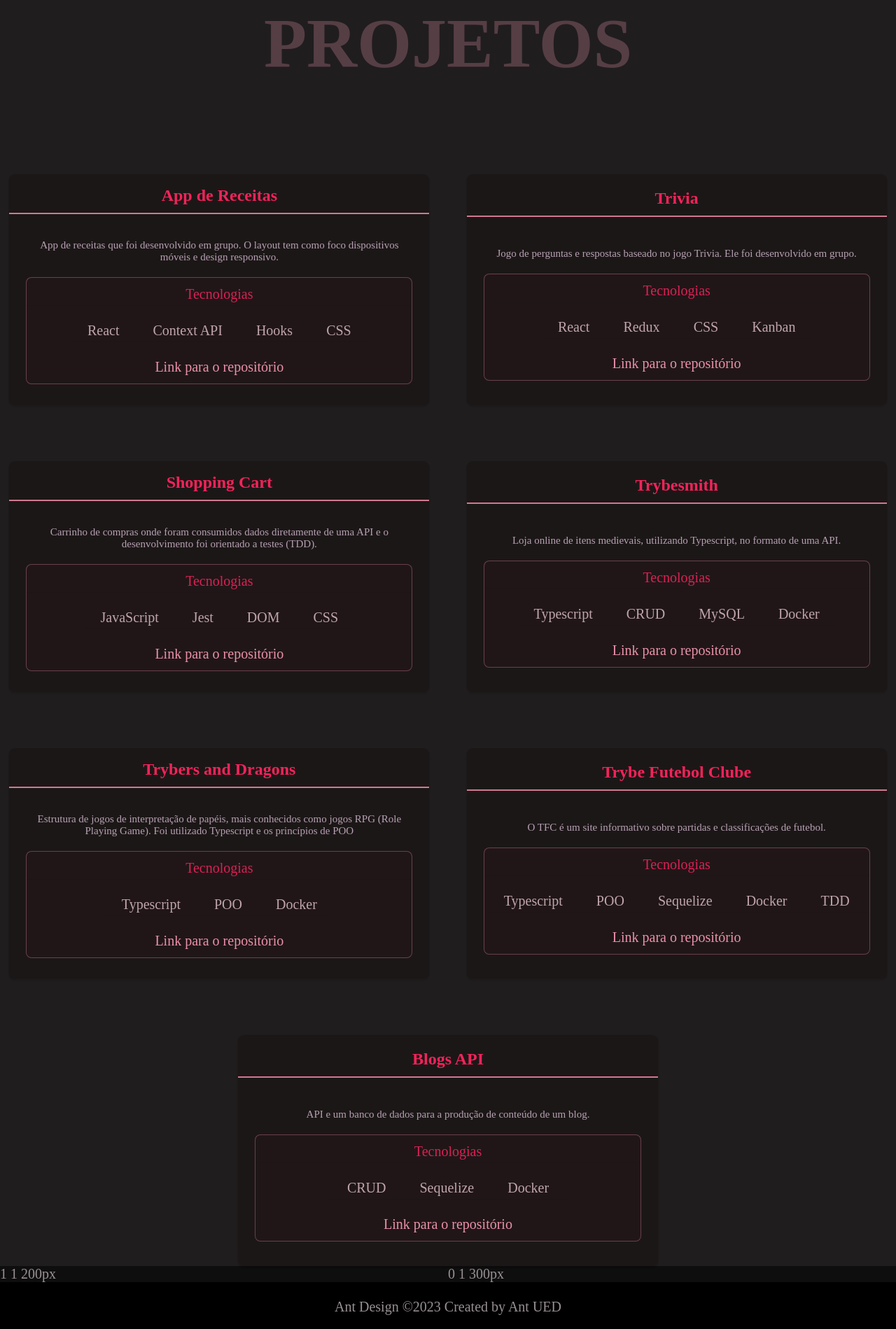
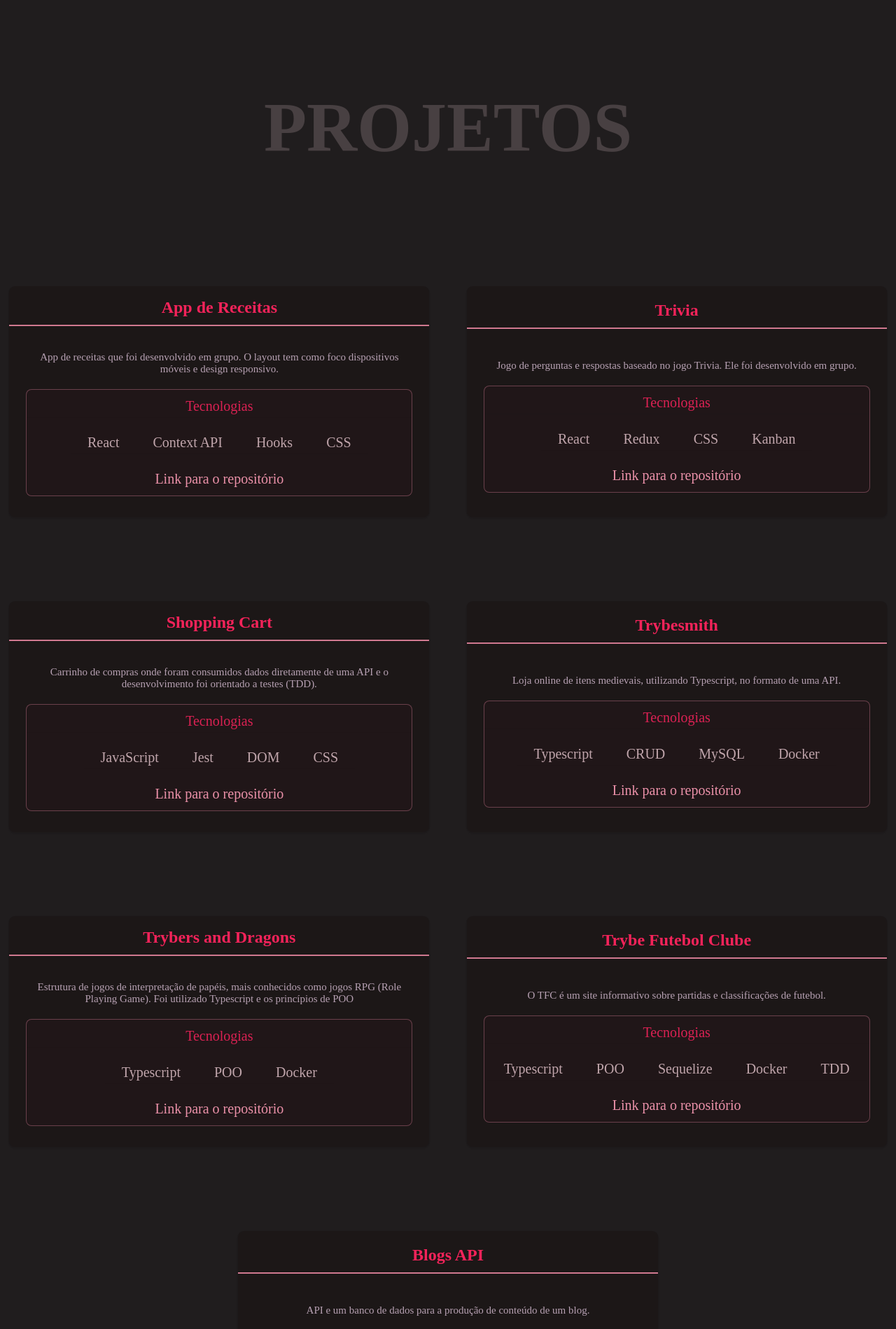
Before and after one commit to MariSIN/Portfolio, a React (Create React App) app in the folder portfolio/: page / in a window 1280 px wide. Shown: the part 780-2679 px from the top of the page at 70% size. Built offline with nearby package versions, Linux system fonts and the light colour scheme.

Commit message:
[feat]: cria componente formção e contato

```diff
--- a/portfolio/src/App.jsx
+++ b/portfolio/src/App.jsx
@@ -1,4 +1,5 @@
 import { ConfigProvider, Layout, Menu } from 'antd';
+import Contato from './components/contato';
 import SobreMim from './components/sobreMim';
 
 const { Header, Content, Footer } = Layout;
@@ -13,14 +14,14 @@ const config = {
 	fontFamily: 'Raleway',
 	fontSize: '20px',
 	colorLink: '#EB91A9',
-	colorLinkHover: '#FFD8E2'
+	colorLinkHover: '#FFD8E2',
 };
 
 function App() {
 	return (
 		<ConfigProvider
 			theme={{
-				token: { ...config,  },
+				token: { ...config },
 			}}>
 			<Layout>
 				<Header
@@ -68,7 +69,7 @@ function App() {
 						textAlign: 'center',
 						background: 'black',
 					}}>
-					Ant Design ©2023 Created by Ant UED
+					<Contato />
 				</Footer>
 			</Layout>
 		</ConfigProvider>
--- a/portfolio/src/components/cards.jsx
+++ b/portfolio/src/components/cards.jsx
@@ -1,6 +1,6 @@
-import { Card, Col, List, Row } from 'antd';
+import { Card, Col, List, Row, Typography } from 'antd';
 import { Content } from 'antd/es/layout/layout';
-import './cards.css';
+import './style/cards.css';
 
 const data = {
 	RecipeApp: ['React', 'Context API', 'Hooks', 'CSS'],
@@ -16,22 +16,36 @@ export default function cards() {
 	return (
 		<Content>
 			<Row
+				style={{ marginTop: 80, marginBottom: 40 }}
+				justify='space-evenly'>
+				<Col
+					flex='auto'
+					align='middle'
+					style={{ position: 'relative' }}>
+					<Typography.Title
+						className='experiencia'
+						level={3}
+						style={{ color: '#484042', textAlign: 'center' }}>
+						PROJETOS
+					</Typography.Title>
+				</Col>
+			</Row>
+			<Row
 				flex='auto'
 				style={{
 					display: 'flex',
 					justifyContent: 'space-evenly',
-                    gap: 40
+					gap: 40,
 				}}>
 				<Col>
 					<Card
 						title='App de Receitas'
 						bordered={false}
 						className='card'
-                        headStyle={{ borderBottom: '2px solid #fd92aecd' }}
-                        >
+						headStyle={{ borderBottom: '2px solid #fd92aecd' }}>
 						<p style={{ fontSize: 15, marginBottom: '20px' }}>
-							App de receitas que foi desenvolvido em grupo. O
-							layout tem como foco dispositivos móveis e design responsivo.
+							App de receitas que foi desenvolvido em grupo. O layout tem como
+							foco dispositivos móveis e design responsivo.
 						</p>
 						<List
 							header={<div style={{ height: 15 }}>Tecnologias</div>}
@@ -59,8 +73,8 @@ export default function cards() {
 						headStyle={{ borderBottom: '2px solid #fd92aecd' }}
 						className='card'>
 						<p style={{ fontSize: 15, marginBottom: '20px' }}>
-							Jogo de perguntas e respostas baseado no jogo
-							Trivia. Ele foi desenvolvido em grupo.
+							Jogo de perguntas e respostas baseado no jogo Trivia. Ele foi
+							desenvolvido em grupo.
 						</p>
 						<List
 							header={<div style={{ height: 15 }}>Tecnologias</div>}
@@ -88,9 +102,8 @@ export default function cards() {
 						bordered={false}
 						className='card'>
 						<p style={{ fontSize: 15, marginBottom: '20px' }}>
-							Carrinho de compras onde foram
-							consumidos dados diretamente de uma API e o desenvolvimento foi
-							orientado a testes (TDD).
+							Carrinho de compras onde foram consumidos dados diretamente de uma
+							API e o desenvolvimento foi orientado a testes (TDD).
 						</p>
 						<List
 							header={<div style={{ height: 15 }}>Tecnologias</div>}
@@ -118,8 +131,8 @@ export default function cards() {
 						bordered={false}
 						className='card'>
 						<p style={{ fontSize: 15, marginBottom: '20px' }}>
-							Loja online de itens medievais, utilizando
-							Typescript, no formato de uma API.
+							Loja online de itens medievais, utilizando Typescript, no formato
+							de uma API.
 						</p>
 						<List
 							header={<div style={{ height: 15 }}>Tecnologias</div>}
@@ -148,9 +161,9 @@ export default function cards() {
 						bordered={false}
 						className='card'>
 						<p style={{ fontSize: 15, marginBottom: '20px' }}>
-							Estrutura
-							de jogos de interpretação de papéis, mais conhecidos como jogos
-							RPG (Role Playing Game). Foi utilizado Typescript e os princípios de POO
+							Estrutura de jogos de interpretação de papéis, mais conhecidos
+							como jogos RPG (Role Playing Game). Foi utilizado Typescript e os
+							princípios de POO
 						</p>
 						<List
 							header={<div style={{ height: 15 }}>Tecnologias</div>}
@@ -179,7 +192,8 @@ export default function cards() {
 						bordered={false}
 						className='card'>
 						<p style={{ fontSize: 15, marginBottom: '20px' }}>
-                        O TFC é um site informativo sobre partidas e classificações de futebol.
+							O TFC é um site informativo sobre partidas e classificações de
+							futebol.
 						</p>
 						<List
 							header={<div style={{ height: 15 }}>Tecnologias</div>}
@@ -208,8 +222,7 @@ export default function cards() {
 						bordered={false}
 						className='card'>
 						<p style={{ fontSize: 15, marginBottom: '20px' }}>
-							API e um banco de dados para a
-							produção de conteúdo de um blog.
+							API e um banco de dados para a produção de conteúdo de um blog.
 						</p>
 						<List
 							header={<div style={{ height: 15 }}>Tecnologias</div>}
--- /dev/null
+++ b/portfolio/src/components/contato.jsx
@@ -0,0 +1,31 @@
+import { Col, Row, Typography } from 'antd';
+import { Content } from 'antd/es/layout/layout';
+
+export default function contato() {
+    return (
+        <Content>
+			<Row justify='center' align='middle' style={{ marginTop: 50 }}>
+				<Typography.Text
+					style={{ fontSize: 27, marginRight: 50, width:500 }}>
+					Estou disponível para novos projetos no momento.
+                    Entre em contato comigo e marcamos uma conversa 👋
+				</Typography.Text>
+				<Col>
+                <Typography.Text style={{ fontSize: 25 }}>
+                    <h4 style={{ color: '#f4235a' }}>email:</h4>mariana.sn.silva@gmail.com
+                </Typography.Text>
+
+				</Col>
+                <Col><Typography.Link href='https://www.linkedin.com/in/mariana-nascimento-dev/' style={{ fontSize: 25 }}>
+                    <h4 style={{ color: '#f4235a' }}>LinkedIn:</h4> Mariana Dev
+                </Typography.Link>
+				</Col>
+                <Col>
+                <Typography.Link href='https://api.whatsapp.com/send?phone=5522999358678&text=Ol%C3%A1,%20vi%20o%20seu%20portf%C3%B3lio.%20Estou%20entrando%20em%20contato%20com%20voc%C3%AA%20para%20n%C3%B3s%20conversarmos.' style={{ fontSize: 25 }}>
+                    <h4 style={{ color: '#f4235a' }}>Cell:</h4> Link WhatsApp
+                </Typography.Link></Col>
+			</Row>
+
+		</Content>
+    )
+}
--- a/portfolio/src/components/formação.jsx
+++ b/portfolio/src/components/formação.jsx
@@ -1,11 +1,47 @@
-import { Content } from "antd/es/layout/layout";
+import { Card, Col, Row, Typography } from 'antd';
+import { Content } from 'antd/es/layout/layout';
+import './style/formação.css';
 
 export default function contato() {
-    return(
-        <>
-            <Content>
+	return (
+		<Content>
+			<Row justify='center' align='start'>
+				<Typography.Title
+					level={3}
+					style={{ color: '#282425', width: 300, marginRight: 50 }}>
+					FORMAÇÃO
+				</Typography.Title>
+				<Col>
+					<Card
+						title='Bacharel'
+						bordered={false}
+						style={{ width: 300, background: '#010101' }}>
+						<h4>Enfermagem</h4>
+						<p>mar/2017 | jan/2022</p>
+					</Card>
+				</Col>
+                <Col>
+					<Card
+						title='Trybe'
+						bordered={false}
+						style={{ width: 300, background: '#010101' }}>
+						<h4>Desenvolvimento Web</h4>
+						<p>jul/2022 | atualmente</p>
+					</Card>
+				</Col>
+			</Row>
+                <Row justify='space-evenly' align='start'>
+                    <Col></Col>
+                    <Col>
+                    <Typography style={{ textAlign: 'left', width: 650, marginTop: -60 }}>
+                    <h4>Outros cursos</h4>
 
-            </Content>
-        </>
-    )
+                        <span>Operador de Suporte Técnico em TI - SENAI</span>
+                        <span>UX/UI designer e Desenvolvimento Front End - Origamid</span>
+                    </Typography>
+                    </Col>
+
+                </Row>
+		</Content>
+	);
 }
--- a/portfolio/src/components/sobreMim.jsx
+++ b/portfolio/src/components/sobreMim.jsx
@@ -1,6 +1,7 @@
 import { Col, Image, Row, Typography } from 'antd';
 import mariana from '../img/Mariana.png';
 import Cards from './cards';
+import Formação from './formação';
 
 function SobreMim() {
 	return (
@@ -46,29 +47,19 @@ function SobreMim() {
 					</Typography.Title>
 				</Col>
 			</Row>
-			<Row
-				style={{ marginTop: 80, marginBottom: 40 }}
-				justify='space-evenly'>
+			<Row>
 				<Col
 					flex='auto'
-					align='middle'
-					style={{ position: 'relative' }}>
-						<Typography.Title
-						className='experiencia'
-							level={3}
-							style={{ color: '#63474fcd', textAlign: 'center' }}>
-							PROJETOS
-						</Typography.Title>
-				</Col>
-			</Row>
-			<Row>
-				<Col flex='auto' align='middle'>
+					align='middle'>
 					<Cards />
 				</Col>
 			</Row>
-			<Row flex='auto'style={{ background: '#0F0E0E', width: '100%', margin: 0 }}>
-				<Col flex='auto'>1 1 200px</Col>
-				<Col flex='auto'>0 1 300px</Col>
+			<Row
+				flex='auto'
+				style={{ background: '#131212', width: '100%', margin: 0 }}>
+				<Col flex='auto'>
+					<Formação />
+				</Col>
 			</Row>
 		</>
 	);
--- a/portfolio/src/components/cards.css
+++ b/portfolio/src/components/style/cards.css
@@ -42,3 +42,7 @@
 .ant-list-header div {
 	color: #f4235be2;
 }
+
+.ant-row {
+	margin-bottom: 40px;
+}
--- /dev/null
+++ b/portfolio/src/components/style/formação.css
@@ -0,0 +1,14 @@
+.ant-row {
+    gap: 40px;
+}
+
+.ant-col {
+    margin-top: 40px;
+}
+
+
+.ant-typography {
+    display: flex;
+    flex-direction: column;
+    text-align: left;
+}
```
Lines whose indentation alone changed are shown as unchanged.
